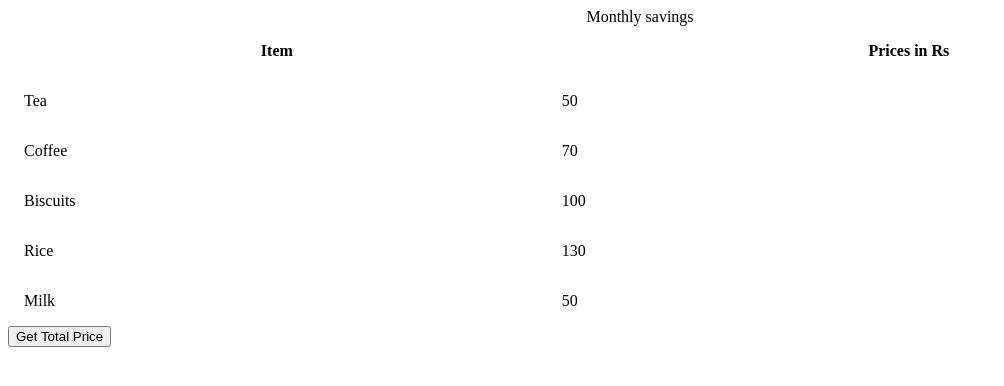
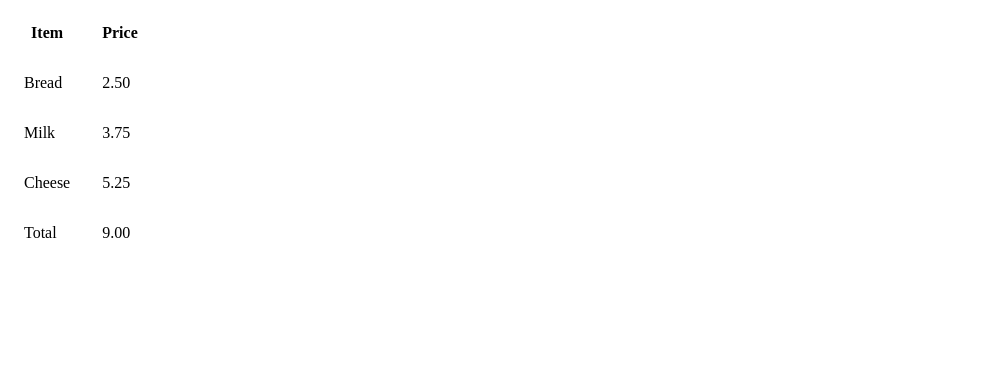
Before and after one commit to acciojob/grofers-checkout-2-jasbhatia, a website: page main.html in a window 1280 px wide. Shown: the whole page, without its empty margins (0-1004 px from the left). Drawn offline with Linux system fonts and the light colour scheme.

Commit message:
created a submission

```diff
--- a/main.html
+++ b/main.html
@@ -8,36 +8,31 @@
 
 <body>
 	<!-- the entire body must be written by student -->
-	<table id="ans"  style="width: 100%">
-    <caption>
-      Monthly savings
-    </caption>
+	<table>
   <tr>
     <th>Item</th>
-      <th>Prices in Rs</th>
+    <th>Price</th>
   </tr>
   <tr>
-      <td class="item">Tea</td>
-      <td class="price">50</td>
+    <td>Bread</td>
+    <td data-ns-test="prices">2.50</td>
+<!--     <td data-ns-test="price">2.50</td> -->
   </tr>
   <tr>
-      <td class="item">Coffee</td>
-      <td class="price">70</td>
+    <td>Milk</td>
+<!--     <td data-ns-test="prices">3.75</td> -->
+    <td data-ns-test="price">3.75</td>
   </tr>
   <tr>
-      <td class="item">Biscuits</td>
-      <td class="price">100</td>
+    <td>Cheese</td>
+<!--     <td data-ns-test="prices">5.25</td> -->
+    <td data-ns-test="price">5.25</td>
   </tr>
   <tr>
-      <td class="item">Rice</td>
-      <td class="price">130</td>
-    </tr>
-    <tr>
-      <td class="item">Milk</td>
-      <td class="price">50</td>
+    <td>Total</td>
+	   <td data-ns-test="grandTotal"></td>
   </tr>
 </table>
-
 
     <script type="text/javascript" src="./script.js">
 </script>
--- a/script.js
+++ b/script.js
@@ -1,16 +1,35 @@
-const getSumBtn = document.createElement("button");
-getSumBtn.append("Get Total Price");
-document.body.appendChild(getSumBtn);
-var ans = document.querySelector("#ans")
-const getSum = () => {
-//Add your code here
-	var prices=document.querySelectorAll(".price")
-	const value = Array.from(prices).map(item => Number(item.textContent));
-	let sum=0;
-  for(var i of value){
-    sum=sum+i;
-  }
-  ans.innerHTML+=`<tr><td>Total Price</td><td>${sum}</td></tr>`
-};
+//your code here
+// let prices = document.querySelectorAll('[data-ns-test="price"]');
+// // console.log(prices);
+// let sum = 0;
+// prices.forEach((item) => {
+//   sum += parseFloat(item.textContent);
+// });
+// console.log(sum);
 
-getSumBtn.addEventListener("click", getSum);
+// const table = document.querySelector("table");
+// // console.log(table);
+
+// let newRow = table.insertRow();
+// console.log(newRow);
+// newRow.setAttribute("data-ns-test", "grandTotal");
+// // console.log(newRow);
+// let newCol1 = newRow.insertCell();
+// // console.log(newCol1);
+// let newCol = newRow.insertCell();
+// // console.log(newCol);
+// newCol1.innerText = "Total";
+// newCol.innerText =parseInt(sum);
+
+//
+  // const prices = document.querySelectorAll('[data-ns-test="prices"]');
+const prices = document.querySelectorAll('[data-ns-test="price"]');
+
+// Calculate the total price by summing up all the prices
+let totalPrice = 0;
+for (let i = 0; i < prices.length; i++) {
+  totalPrice += parseFloat(prices[i].innerText);
+}
+// Add the total price to the table
+const grandTotalCell = document.querySelector('[data-ns-test="grandTotal"]');
+grandTotalCell.innerText = totalPrice.toFixed(2);
```
Lines whose indentation alone changed are shown as unchanged.
